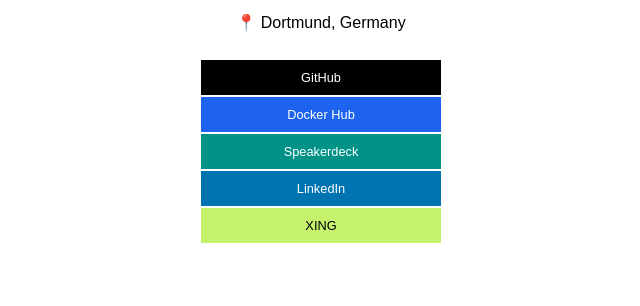
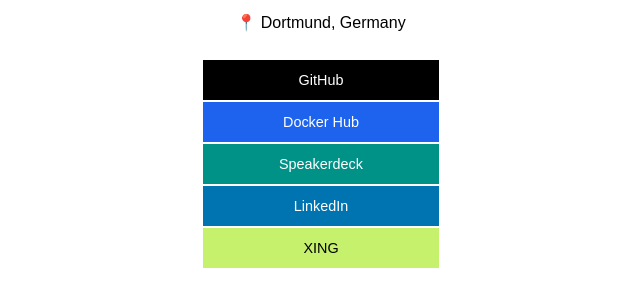
Before and after one commit to arkadiusjonczek/arkadiusjonczek.github.io, a plain HTML site: page index.html in a window 1280 px wide. Shown: the part 358-664 px from the top of the page, without its empty margins (319-959 px from the left). Drawn offline with Linux system fonts and the light colour scheme.

Commit message:
Modify link styles in index.html
Updated padding, width, and font size for links.

```diff
--- a/index.html
+++ b/index.html
@@ -42,10 +42,10 @@
     }
     ul li a {
       display: inline-block;
-      padding: 10px 80px;
-      width: 80px;
+      padding: 12px 10px;
+      width: 216px;
       background: #000000;
-      font-size: 0.8em;
+      font-size: 0.9em;
       text-decoration: none;
     }
     ul li a, ul li a:active, ul li a:visited {
```
